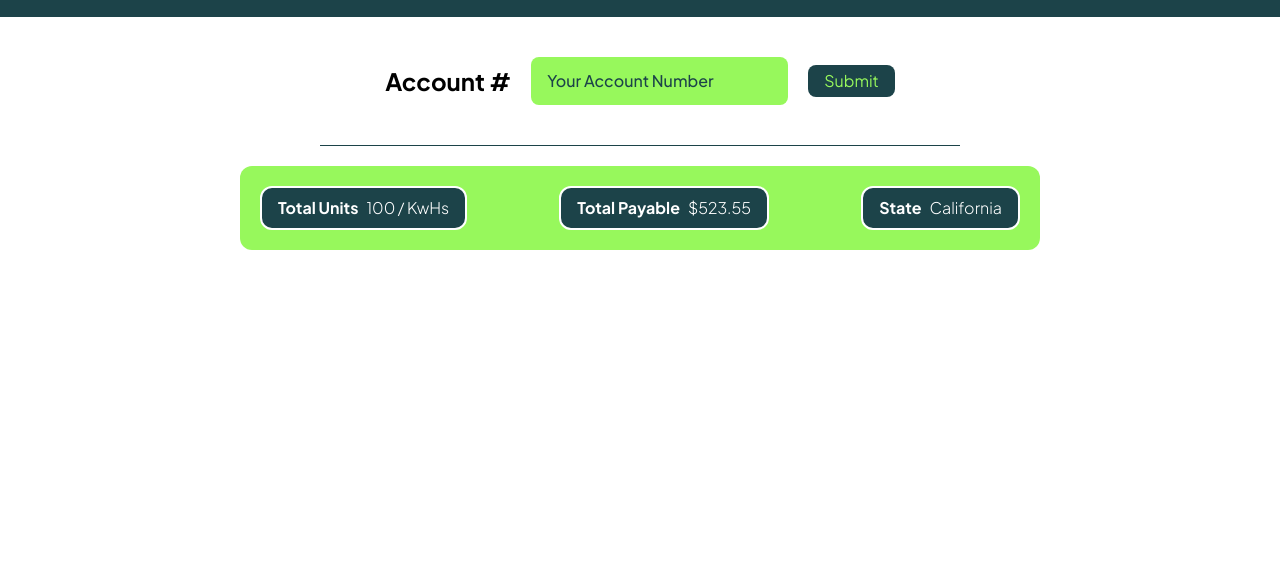
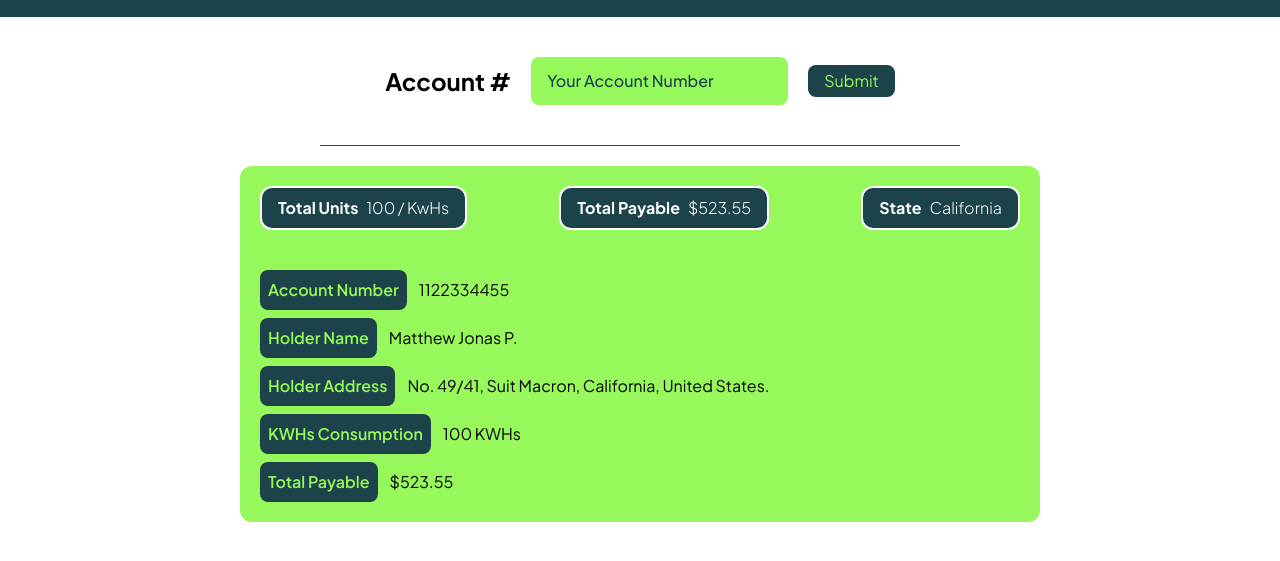
Before and after one commit to muthukumarimoorthi/eb-statement, a website built with Vite: page index.html in a window 1280 px wide. Shown: the part 99-660 px from the top of the page. Built offline with nearby package versions, Linux system fonts and the light colour scheme.

Commit message:
feat: created user details component

```diff
--- a/index.html
+++ b/index.html
@@ -69,7 +69,9 @@
         <div class="h-[1px] w-[50%] bg-[#1C4349] m-auto"></div>
       </div>
 
+      <!-- ! Dynamic Div Starts Here -->
       <div class="bg-[#97F85C] p-5 mx-auto w-[800px] rounded-xl mt-5">
+        <!-- ! Main 3 Button Starts Here -->
         <div class="flex gap-x-2 justify-between">
           <div
             class="bg-[#1C4349] w-fit px-4 py-2 rounded-xl text-white flex gap-x-2 border-2 border-white"
@@ -90,7 +92,40 @@
             <span class="font-light">California</span>
           </div>
         </div>
+        <!-- ! Main 3 Buttons Ends Here -->
+
+        <!--! Input Div Starts Here -->
+        <div class="flex flex-col gap-y-2 mt-10">
+          <div class="flex items-center gap-x-3">
+            <span class="bg-[#1C4349] text-[#97F85C] p-2 font-semibold rounded-lg">Account Number</span>
+            <span>1122334455</span>
+          </div>
+          <div class="flex items-center gap-x-3">
+            <span class="bg-[#1C4349] text-[#97F85C] p-2 font-semibold rounded-lg">Holder Name</span>
+            <span>Matthew Jonas P.</span>
+          </div>
+          <div class="flex items-center gap-x-3">
+            <span class="bg-[#1C4349] text-[#97F85C] p-2 font-semibold rounded-lg">Holder Address</span>
+            <span>No. 49/41, Suit Macron, California, United States.</span>
+          </div>
+          <div class="flex items-center gap-x-3">
+            <span class="bg-[#1C4349] text-[#97F85C] p-2 font-semibold rounded-lg">KWHs Consumption</span>
+            <span>100 KWHs</span>
+          </div>
+          <div class="flex items-center gap-x-3">
+            <span class="bg-[#1C4349] text-[#97F85C] p-2 font-semibold rounded-lg">Total Payable</span>
+            <span>$523.55</span>
+          </div>
+
+        </div>
+
+
+
+
+
+
       </div>
+      <!-- ! Dynamic Div Ends Here -->
     </main>
     <!-- ! Main Section Ends Here -->
   </body>
```
